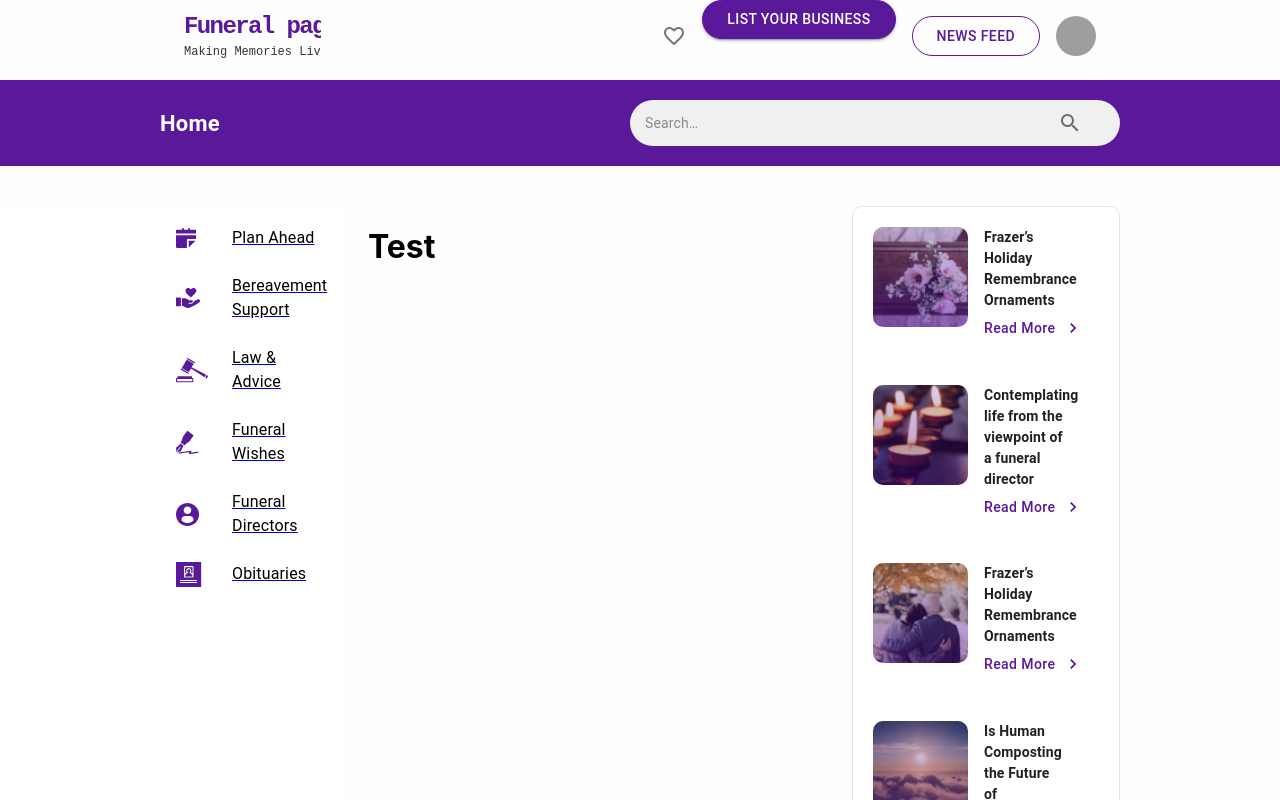
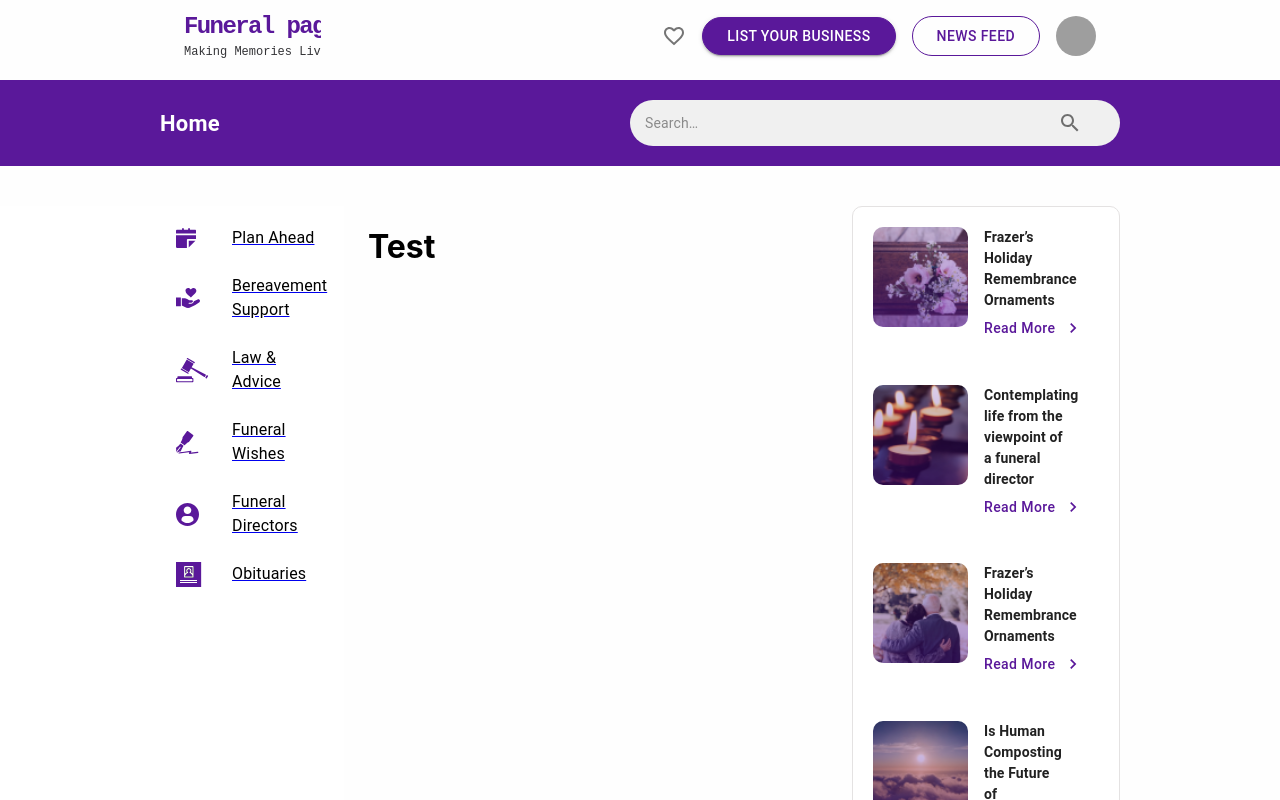
Before and after one commit to Yasela-dissanayake/funeral, a React (Create React App) app: page / in a window 1280 px wide. Shown: the top 800 px of the page. Built offline with nearby package versions, Linux system fonts and the light colour scheme; grey boxes are pictures that could not be loaded.

Commit message:
feat: button refactored globally

```diff
--- /dev/null
+++ b/src/components/GlobalButton.jsx
@@ -0,0 +1,48 @@
+import React from "react";
+import Button from "@mui/material/Button";
+import Box from "@mui/material/Box";
+
+const PrimaryButton = ({
+  text,
+  borderColor,
+  textColor,
+  hoverBgColor,
+  bgColor,
+  hoverVBorderColor,
+  hoverTextColor,
+}) => {
+  return (
+    <Box
+      display="flex"
+      alignItems="center"
+      justifyContent="center"
+      style={{ height: "100%" }}
+    >
+      <Button
+        variant="contained"
+        onClick={() => {}}
+        sx={{
+          m: 0,
+          px: 3,
+          mr: 2,
+          border: 1,
+          borderColor: borderColor,
+          color: textColor,
+          borderRadius: 8,
+          bgcolor: bgColor,
+          textTransform: "none",
+          "&:hover": {
+            bgcolor: hoverBgColor,
+            border: 1,
+            borderColor: hoverVBorderColor,
+            color: hoverTextColor,
+          },
+        }}
+      >
+        {text}
+      </Button>
+    </Box>
+  );
+};
+
+export default PrimaryButton;
--- a/src/components/NavBar.jsx
+++ b/src/components/NavBar.jsx
@@ -171,7 +171,7 @@ function NavBar() {
             >
               <FavoriteBorderIcon />
             </IconButton>
-            <div className="3">
+            <div className="justify-center mt-5">
               <PrimaryButton text="LIST YOUR BUSINESS" />
             </div>
             <SecondaryButton text="NEWS FEED" />
--- a/src/components/PostCard.jsx
+++ b/src/components/PostCard.jsx
@@ -13,7 +13,7 @@ import Box from "@mui/material/Box";
 import ChipBox from "../components/ChipBox";
 import Eye from "../assets/icons/eye.svg";
 import { primaryColor } from "../utils/Colors";
-import PrimaryButton from "./PrimaryButton";
+import PrimaryButton from "./GlobalButton";
 import Grid from "@mui/material/Grid";
 import Location from "../assets/icons/location.svg";
 import MoreMenu from "./MoreMenu";
--- a/src/components/PrimaryButton.jsx
+++ b/src/components/PrimaryButton.jsx
@@ -1,36 +1,17 @@
 import React from "react";
-import Button from "@mui/material/Button";
-import Box from "@mui/material/Box";
+import GlobealButton from "./GlobalButton.jsx";
+import { primaryColor, transparent } from "../utils/Colors.js";
 
-const PrimaryButton = ({ text, className, ...props }) => {
+const PrimaryButton = ({ text }) => {
   return (
-    <Box className={`${className}`} {...props}>
-      <Button
-        variant="contained"
-        onClick={() => {}}
-        sx={{
-          // my: 2,
-          m: 0,
-          px: 3,
-          mr: 2,
-          border: 1,
-          borderColor: "#5A189A",
-          color: "white",
-          display: "block",
-          borderRadius: 8,
-          bgcolor: "#5A189A",
-          textTransform: "none",
-          "&:hover": {
-            bgcolor: "transparent",
-            border: 1,
-            borderColor: "#5A189A",
-            color: "#5A189A",
-          },
-        }}
-      >
-        {text}
-      </Button>
-    </Box>
+    <GlobealButton
+      bgColor={primaryColor}
+      text={text}
+      borderColor={primaryColor}
+      hoverVBorderColor={primaryColor}
+      hoverBgColor={transparent}
+      hoverTextColor={primaryColor}
+    />
   );
 };
 
--- a/src/utils/Colors.js
+++ b/src/utils/Colors.js
@@ -5,3 +5,6 @@ export const secondaryColor = "#5A189A";
 // typography colors
 export const logoText = "#120534";
 export const logoSubText = "#343437";
+
+// other
+export const transparent = "transparent";
```
